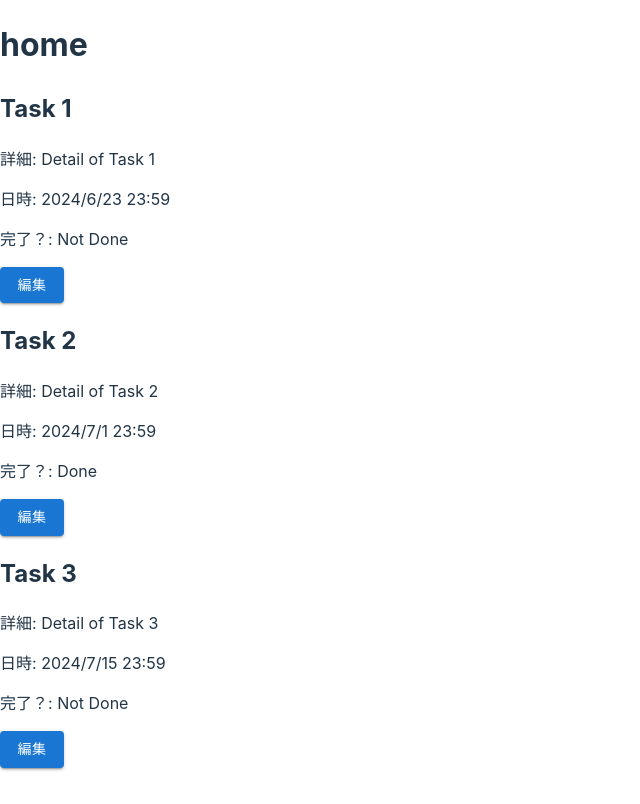
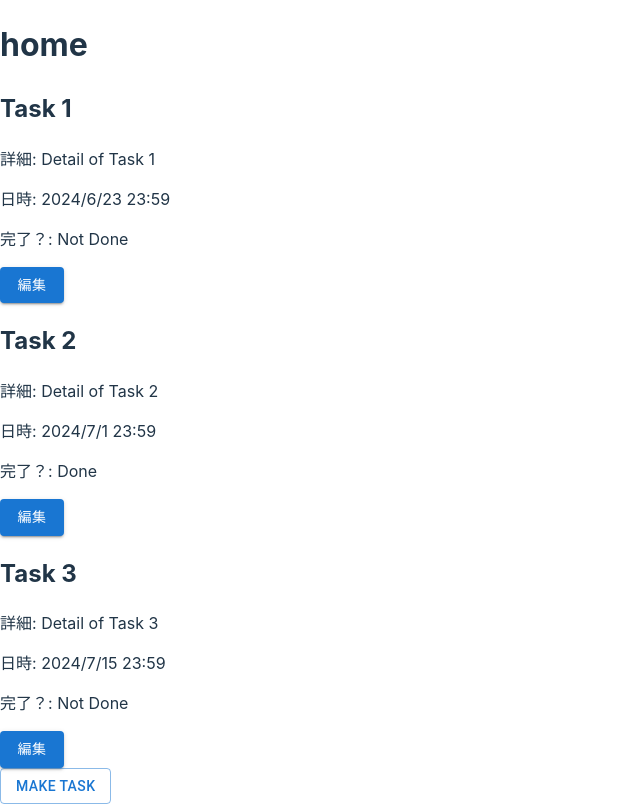
Before and after one commit to Hosi121/todoApp, a React (Vite) app: page / in a window 1280 px wide. Shown: the whole page, without its empty margins (0-640 px from the left). Built offline with nearby package versions, Linux system fonts and the light colour scheme.

Commit message:
add:MakeTaskButton looks

```diff
--- a/src/component/pages/Home.tsx
+++ b/src/component/pages/Home.tsx
@@ -2,6 +2,7 @@ import TaskCard from '../templates/TaskCard';
 
 import { useState } from 'react';
 import { Task } from '../../types/Task';
+import MakeTaskButton from '../templates/MakeTaskButton';
 
 const Home = () => {
   const initializeTasks = (): Task[] => {
@@ -46,6 +47,8 @@ const Home = () => {
     <>
       <h1>home</h1>
       <TaskCard taskList={taskList} setTaskList={setTaskList} />
+      <MakeTaskButton />
+
     </>
   );
 };
--- /dev/null
+++ b/src/component/templates/MakeTaskButton.tsx
@@ -0,0 +1,17 @@
+import { Button } from '@mui/material';
+
+const MakeTaskButton = () => {
+  const onClick = () => {
+    console.log('Make Task Button Clicked');
+  };
+
+  return (
+    <div>
+      <Button variant="outlined" color="primary" onClick={onClick}>
+        Make Task
+      </Button>
+    </div>
+  );
+};
+
+export default MakeTaskButton;
```
